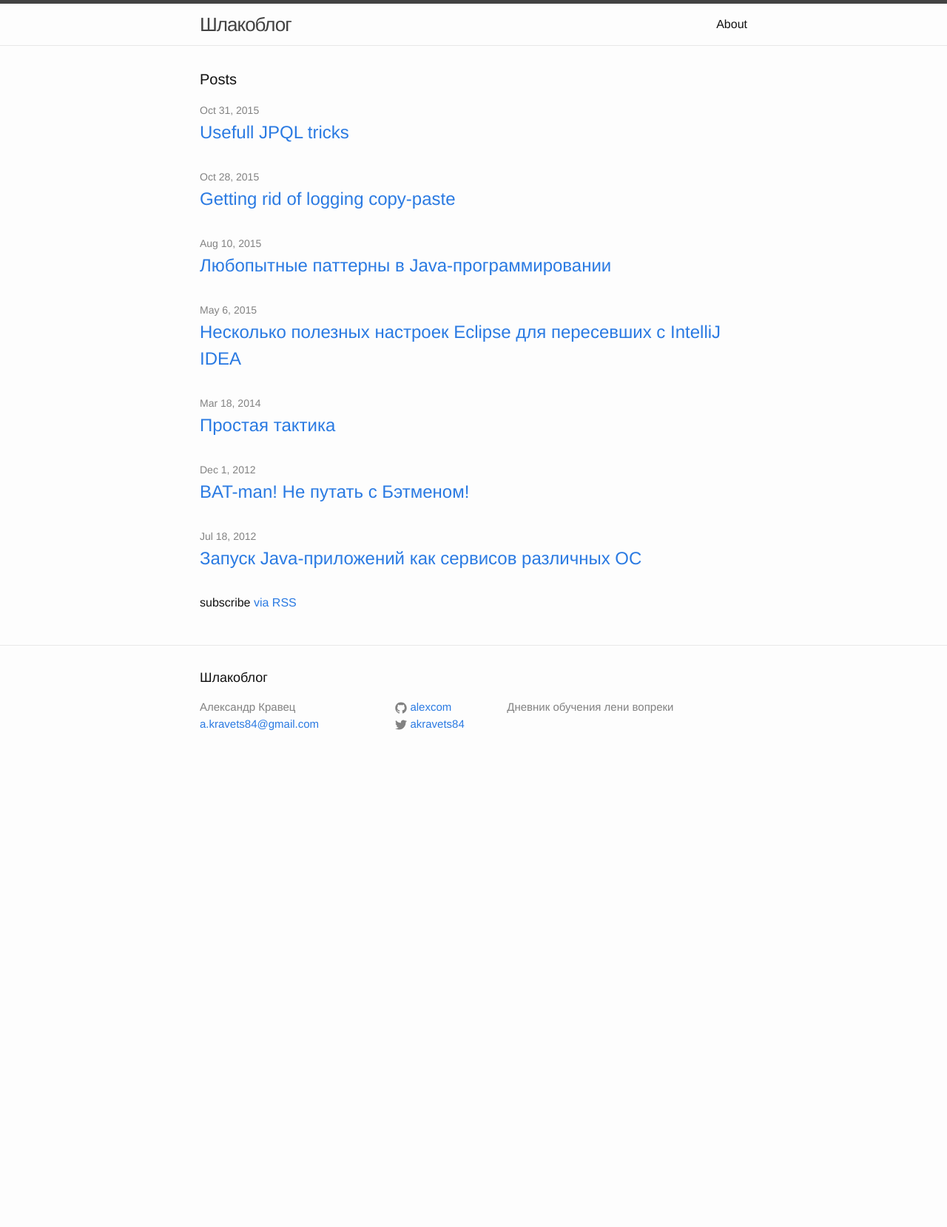
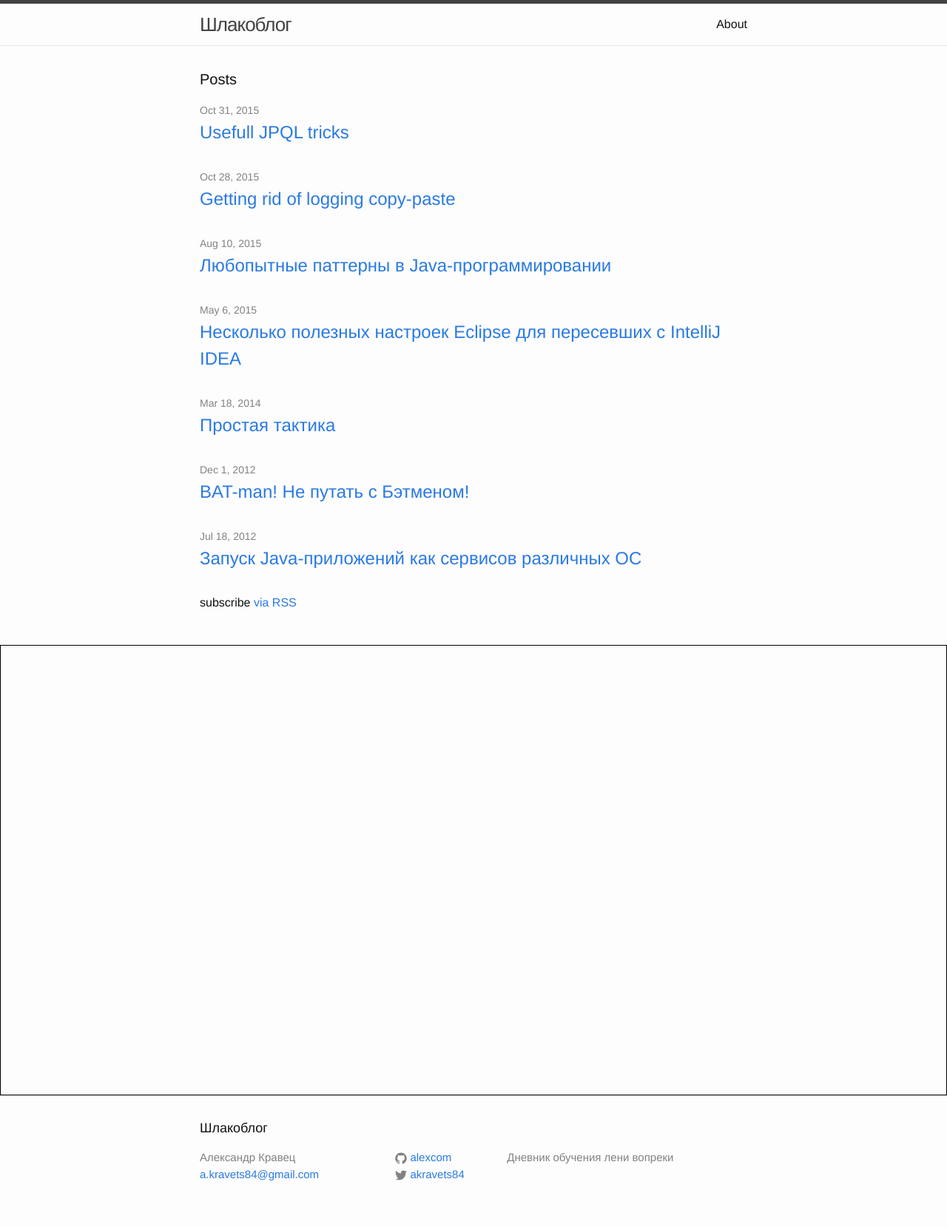
Before and after one commit to alexcom/alexcom.github.io, a Jekyll site: the page built from index.html, in a window 1280 px wide. Shown: the whole page at 74% size. Built offline with Jekyll 4.4.1, drawn with Linux system fonts in a browser that asks for light colours; before the commit the page ends 1050 px from its top, so only the background shows below that.

Commit message:
Do something with ad

```diff
--- a/_layouts/default.html
+++ b/_layouts/default.html
@@ -22,6 +22,17 @@
         {{ content }}
       </div>
     </div>
+    <div class="someads">
+        <script async src="//pagead2.googlesyndication.com/pagead/js/adsbygoogle.js"></script>
+        <!-- shlakoblog.pp.ua -->
+        <ins class="adsbygoogle"
+             style="display:inline-block;width:160px;height:600px"
+             data-ad-client="ca-pub-4796113065395303"
+             data-ad-slot="3669074870"></ins>
+        <script>
+        (adsbygoogle = window.adsbygoogle || []).push({});
+        </script>
+    </div>
 
     {% include footer.html %}
 
--- a/css/main.scss
+++ b/css/main.scss
@@ -47,3 +47,7 @@
         "layout",
         "syntax-highlighting"
 ;
+
+.someads{
+	border: 1px solid black;
+}
```
